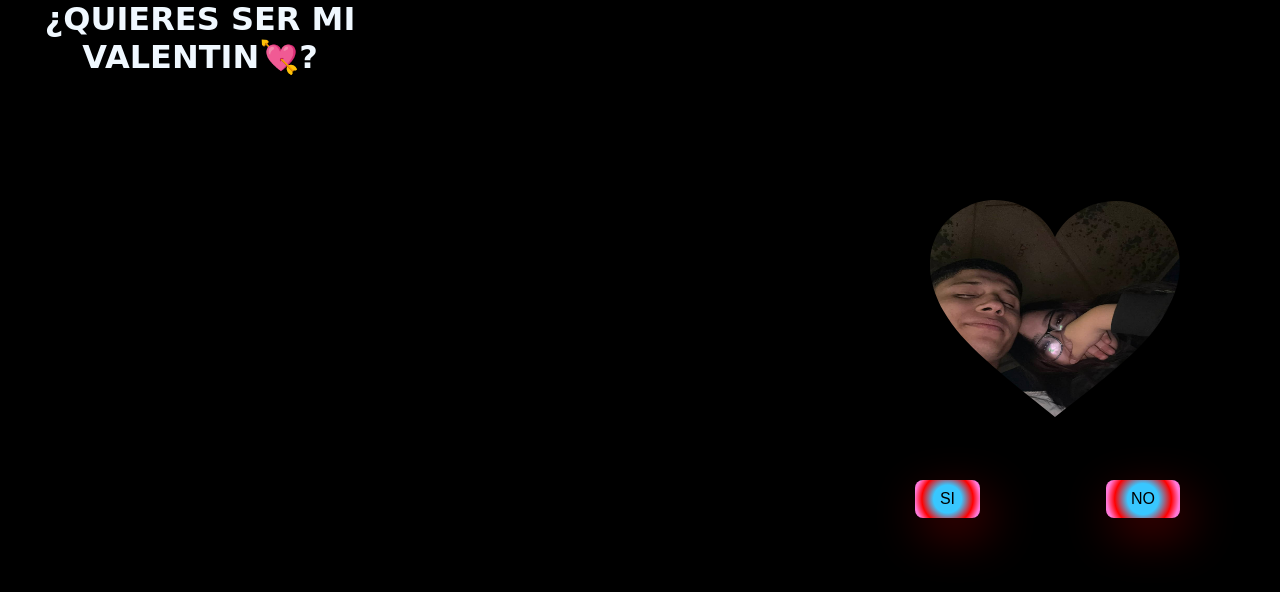
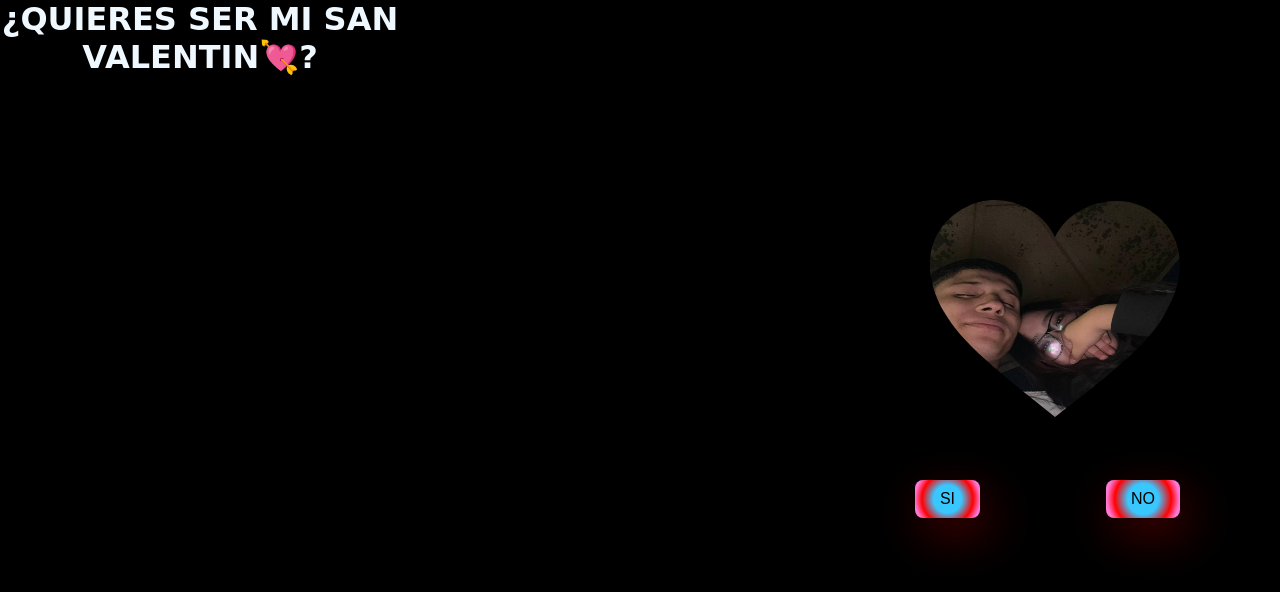
Before and after one commit to xlenriquelx27/xlenriquelx27.github.io, a plain HTML site: page index.html in a window 1280 px wide. Drawn offline with Linux system fonts and the light colour scheme.

Commit message:
Update index.html

```diff
--- a/index.html
+++ b/index.html
@@ -16,7 +16,7 @@
 </script>
 </audio>
 
-    <h1>¿QUIERES SER MI VALENTIN💘?</h1>
+    <h1>¿QUIERES SER MI SAN VALENTIN💘?</h1>
 
     <div class="cuadro">
         <img src="principal.jpeg">
```
